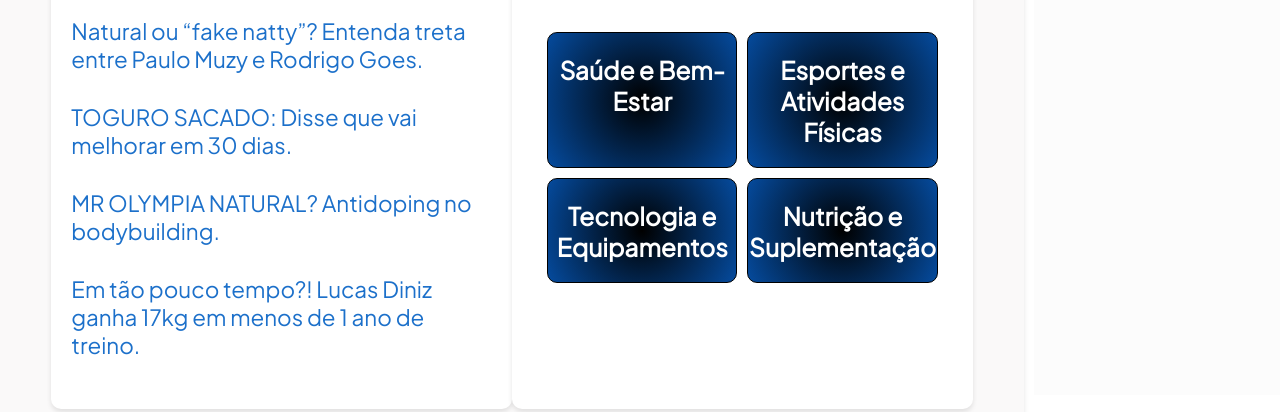
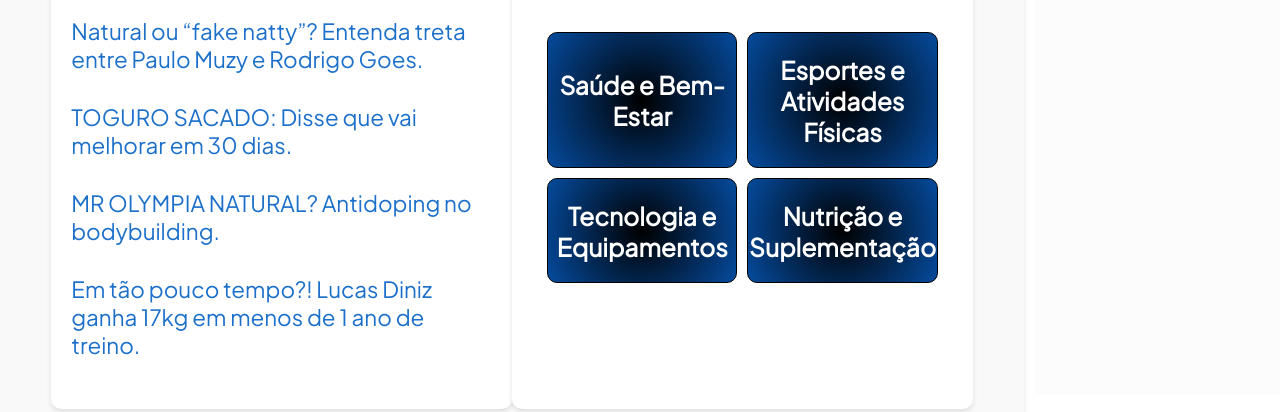
Before and after one commit to dnzLucas/Site-DevWeb-2trim, a plain HTML site: page index.html in a window 1280 px wide. Shown: the part 692-1104 px from the top of the page. Drawn offline with Linux system fonts and the light colour scheme.

Commit message:
correções

```diff
--- a/src/style.css
+++ b/src/style.css
@@ -245,6 +245,7 @@ section {
 
 }
 
+
 .mais-lidos, .navegue-por-categorias, .noticias {
     padding: 20px;
     margin: 20px 0 0 0;
@@ -260,6 +261,13 @@ section {
     text-decoration: none;
     font-family: var(--fonte-padrao);
     color: var(--fonte-link-color);
+}
+
+.categorias > div {
+    display: flex;
+    justify-content: center;
+    align-content: center;
+    align-items: center;
 }
 
 article img {
```
